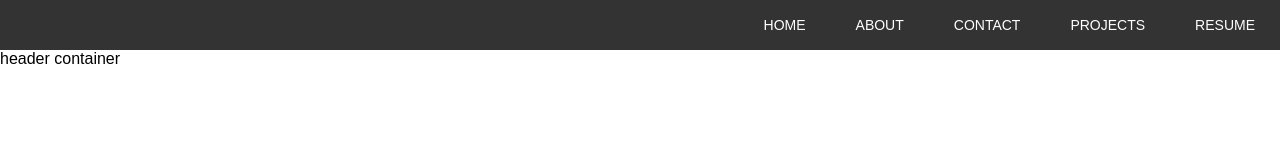
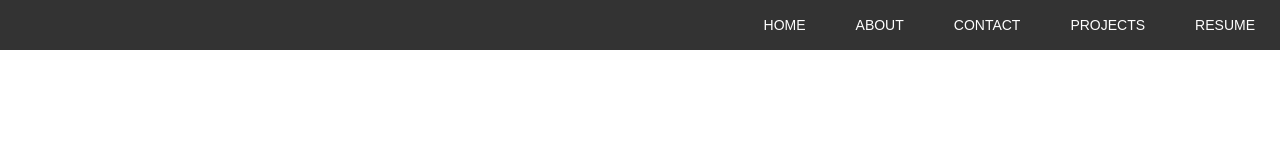
Before and after one commit to 12jihan/webjehoff, an Angular app: page / in a window 1280 px wide. Shown: the top 160 px of the page. Built offline with nearby package versions, Linux system fonts and the light colour scheme.

Commit message:
remaking banner

```diff
--- a/src/app/app.component.html
+++ b/src/app/app.component.html
@@ -1,4 +1,3 @@
 <jeh-navbar></jeh-navbar>
-<jeh-header></jeh-header>
 <router-outlet></router-outlet>
 <jeh-footer></jeh-footer>
--- /dev/null
+++ b/src/app/core/components/banner/banner.component.html
@@ -0,0 +1 @@
+<p>banner works!</p>
--- a/src/app/core/components/header/header.component.html
+++ /dev/null
@@ -1,3 +0,0 @@
-<div class="header_container">
-    header container
-</div>
--- a/src/app/core/core.module.ts
+++ b/src/app/core/core.module.ts
@@ -2,14 +2,14 @@ import { NgModule } from '@angular/core';
 import { CommonModule } from '@angular/common';
 import { RouterModule } from '@angular/router';
 import { NavbarComponent } from './components/navbar/navbar.component';
-import { HeaderComponent } from './components/header/header.component';
 import { FooterComponent } from './components/footer/footer.component';
+import { BannerComponent } from './components/banner/banner.component';
 
 
 const export_import = [
   NavbarComponent,
-  HeaderComponent,
-  FooterComponent
+  FooterComponent,
+  BannerComponent
 ];
 
 @NgModule({
```
Also changed, not shown: src/app/core/components/banner/banner.component.ts (added, +10 -0 lines), src/app/core/components/header/header.component.ts (deleted, +0 -10 lines), src/app/core/components/banner/banner.component.scss (added), 1 other file (tests, documents, lock files or other folders).
